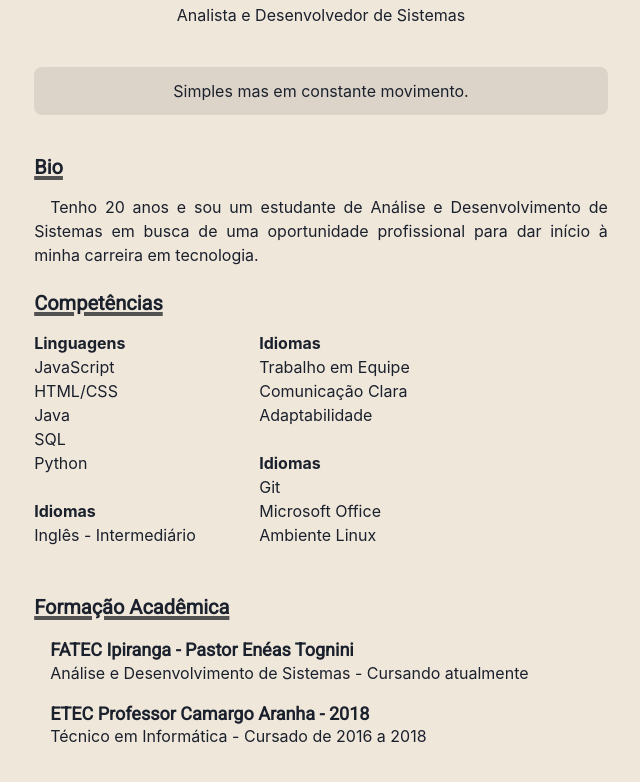
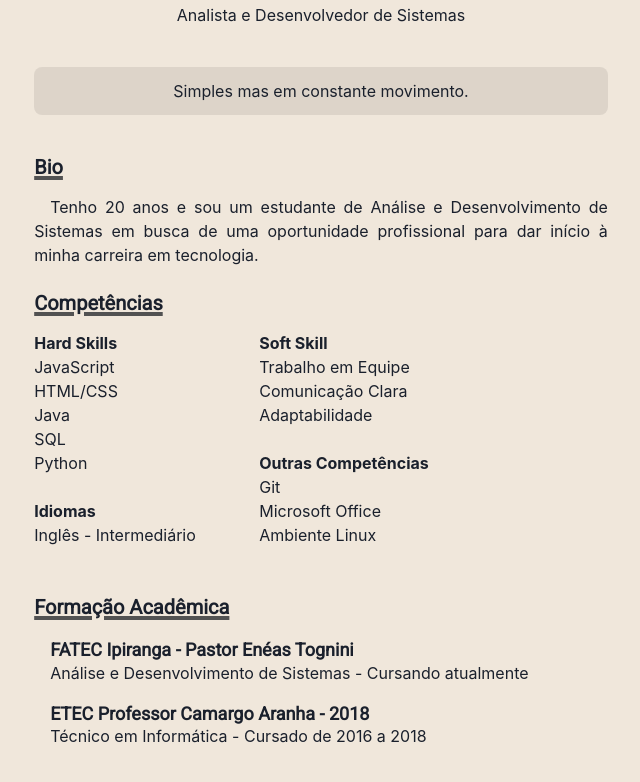
Before and after one commit to math-queiroz/homepage, a Next.js app: page / in a window 1280 px wide. Shown: the part 940-1722 px from the top of the page, without its empty margins (319-959 px from the left). Built offline with nearby package versions, Linux system fonts and the light colour scheme.

Commit message:
fix: Fixing some info-card typos

```diff
--- a/components/info-card.js
+++ b/components/info-card.js
@@ -67,7 +67,7 @@ const InfoCard = () => {
           Competências
         </Heading>
         <List display="inline-grid" minWidth="225px">
-          <Text fontWeight="bold">Linguagens</Text>
+          <Text fontWeight="bold">Hard Skills</Text>
           <ListItem>JavaScript</ListItem>
           <ListItem>HTML/CSS</ListItem>
           <ListItem>Java</ListItem>
@@ -79,12 +79,12 @@ const InfoCard = () => {
           <br />
         </List>
         <List display="inline-grid" minWidth="225px">
-          <Text fontWeight="bold">Idiomas</Text>
+          <Text fontWeight="bold">Soft Skill</Text>
           <ListItem>Trabalho em Equipe</ListItem>
           <ListItem>Comunicação Clara</ListItem>
           <ListItem>Adaptabilidade</ListItem>
           <br />
-          <Text fontWeight="bold">Idiomas</Text>
+          <Text fontWeight="bold">Outras Competências</Text>
           <ListItem>Git</ListItem>
           <ListItem>Microsoft Office</ListItem>
           <ListItem>Ambiente Linux</ListItem>
```
